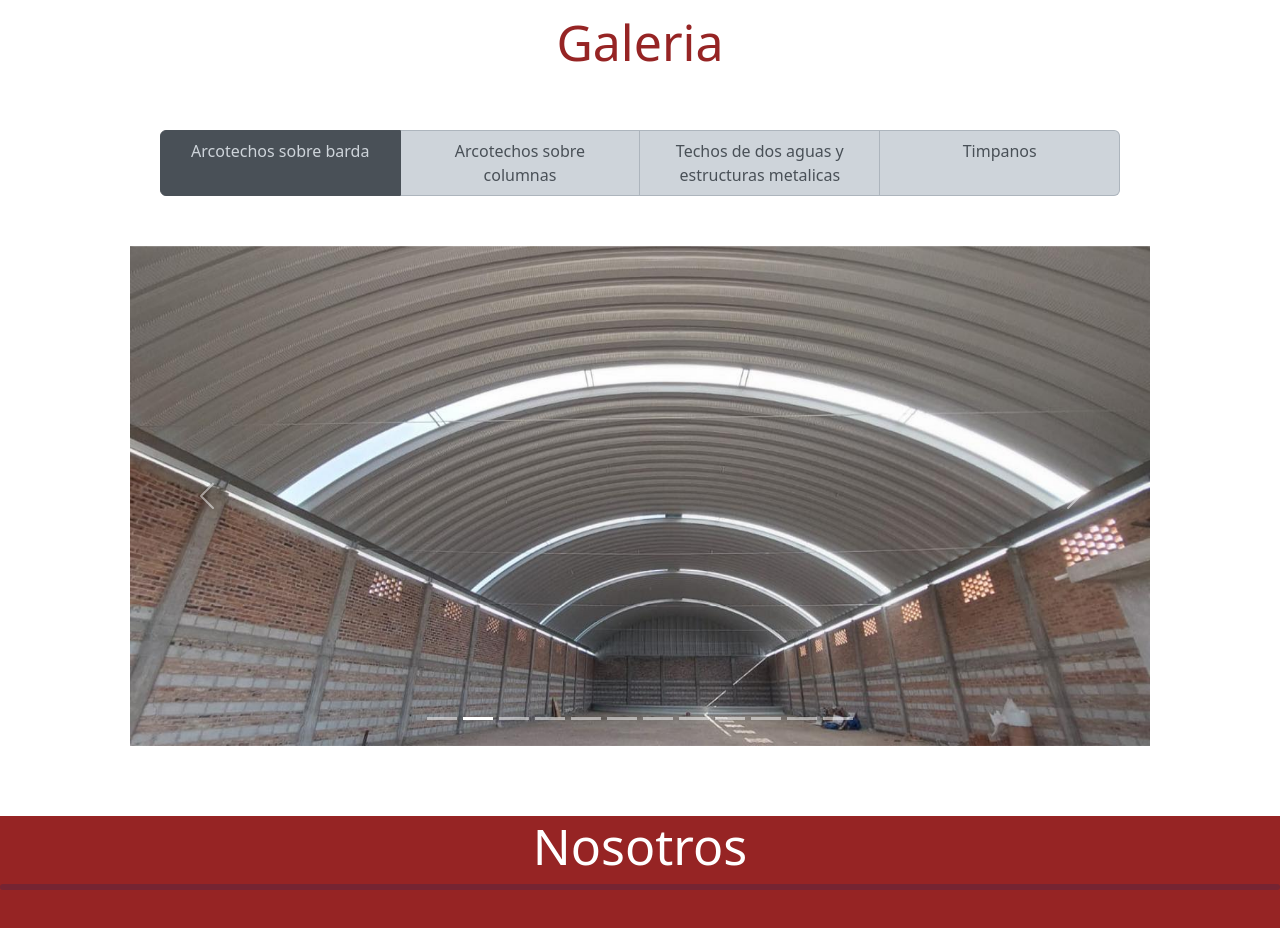
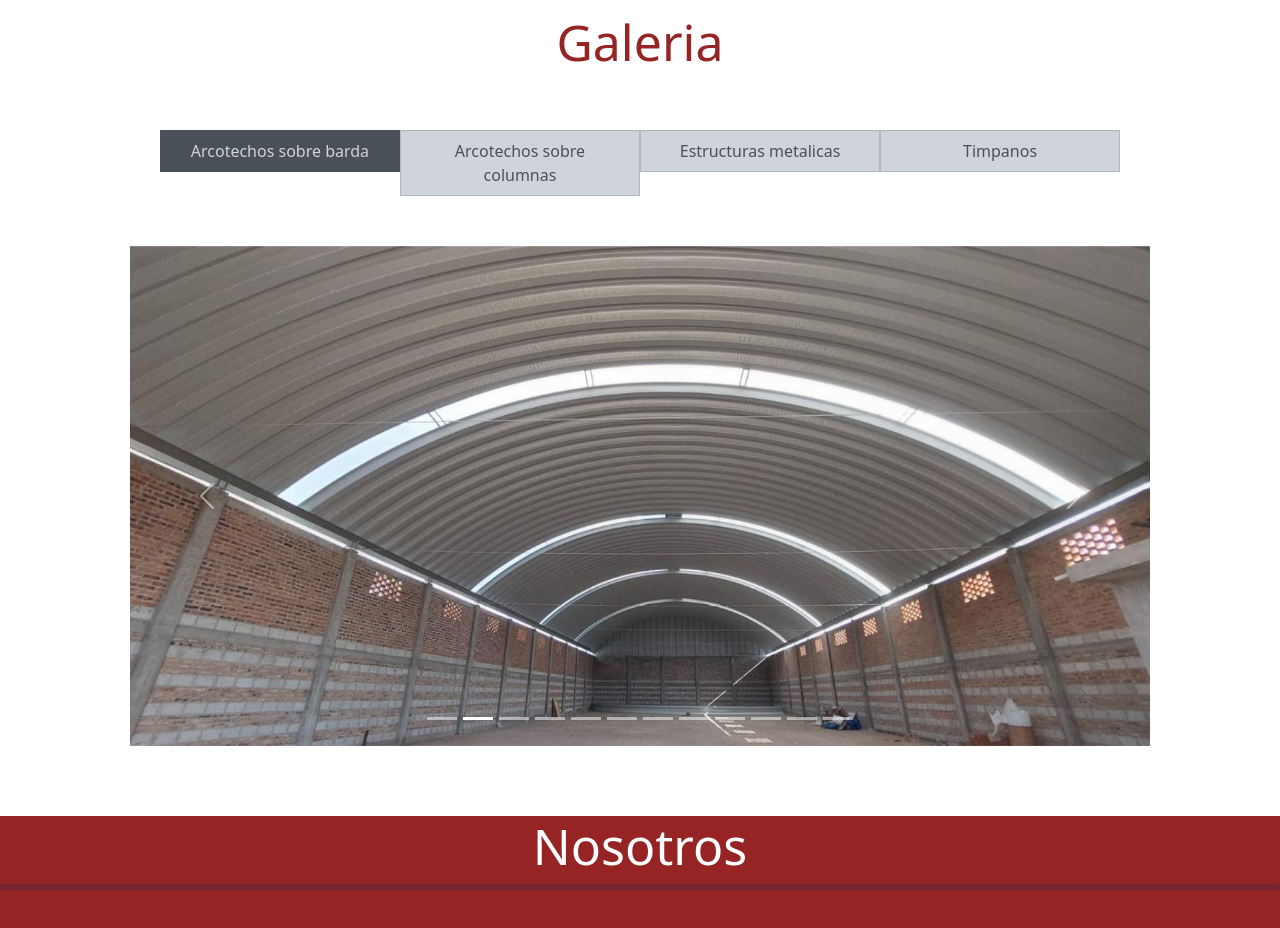
Before and after one commit to ErnieBautista/techoscurvos, a React (Vite) app: page / in a window 1280 px wide. Shown: the part 2560-3488 px from the top of the page. Built offline with nearby package versions, Linux system fonts and the light colour scheme.

Commit message:
galerias fixed

```diff
--- a/src/components/Galeria/Galeria.jsx
+++ b/src/components/Galeria/Galeria.jsx
@@ -1,6 +1,7 @@
 import ListGroup from "react-bootstrap/ListGroup";
 import Tab from "react-bootstrap/Tab";
 import Carousel from "react-bootstrap/Carousel";
+import Col from "react-bootstrap/Col";
 
 import "./galeria.css";
 import ArcotechoBarda1 from "../../assets/imgs/Galeria/Techos sobre barda/Techo sobre barda 1.jpg";
@@ -46,7 +47,7 @@ import Timpano9 from "../../assets/imgs/Galeria/Timpanos/Timpano 9.jpg";
 import Timpano10 from "../../assets/imgs/Galeria/Timpanos/Timpano 10.jpg";
 import Timpano11 from "../../assets/imgs/Galeria/Timpanos/Timpano 11.jpg";
 import Timpano12 from "../../assets/imgs/Galeria/Timpanos/Timpano 12 irregular.jpg";
-import { Container } from "react-bootstrap";
+import { Container, Row } from "react-bootstrap";
 
 export const Galeria = () => {
   return (
@@ -54,6 +55,9 @@ export const Galeria = () => {
       <h2 className="galeriaTitulo">Galeria</h2>
       <Tab.Container defaultActiveKey="#link1">
         <ListGroup className="listG" horizontal>
+          <Container>
+            <Row>
+              <Col xs={12} lg={3} className="p-0">
                 <ListGroup.Item
                   className="lgItem"
                   variant="dark"
@@ -62,6 +66,8 @@ export const Galeria = () => {
                 >
                   Arcotechos sobre barda
                 </ListGroup.Item>
+              </Col>
+              <Col xs={12} lg={3} className="p-0">
                 <ListGroup.Item
                   className="lgItem"
                   variant="dark"
@@ -70,14 +76,18 @@ export const Galeria = () => {
                 >
                   Arcotechos sobre columnas
                 </ListGroup.Item>
+              </Col>
+              <Col xs={12} lg={3} className="p-0">
                 <ListGroup.Item
                   className="lgItem"
                   variant="dark"
                   action
                   href="#link3"
                 >
-            Techos de dos aguas y estructuras metalicas
+                  Estructuras metalicas
                 </ListGroup.Item>
+              </Col>
+              <Col xs={12} lg={3} className="p-0">
                 <ListGroup.Item
                   className="lgItem"
                   variant="dark"
@@ -86,6 +96,9 @@ export const Galeria = () => {
                 >
                   Timpanos
                 </ListGroup.Item>
+              </Col>
+            </Row>
+          </Container>
         </ListGroup>
         <Tab.Content>
           <Tab.Pane eventKey="#link1" className="px-5">
```
Lines whose indentation alone changed are shown as unchanged.
